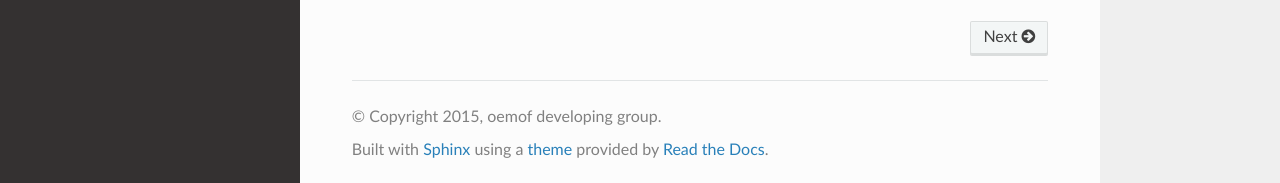
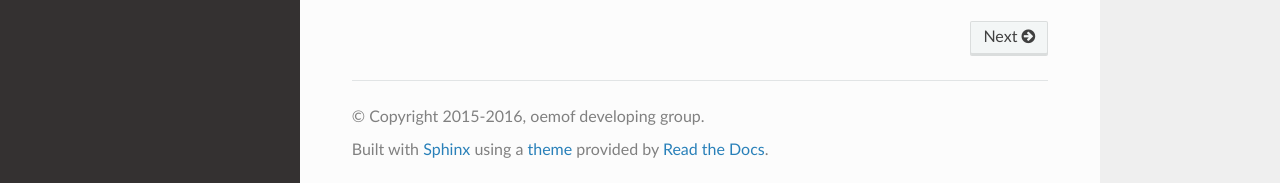
Before and after one commit to oemof/oemof-db, a Sphinx documentation site: the page built from doc/index.rst, in a window 1280 px wide and 1347 px high. Shown: the part 1161-1344 px from the top of the window. Built offline with Sphinx 7.4.7 and the Read the Docs theme 2.0.0, drawn with Linux system fonts in a browser that asks for light colours; formulas are drawn with MathJax 3; pages that are not in the unit, such as notebooks, are missing from menus.

Commit message:
Fix copyright time period

```diff
--- a/doc/conf.py
+++ b/doc/conf.py
@@ -52,7 +52,7 @@ master_doc = 'index'
 
 # General information about the project.
 project = u'oemof.db'
-copyright = u'2015, oemof developing group'
+copyright = u'2015-2016, oemof developing group'
 author = u'Uwe Krien, oemof developing group'
 
 # The version info for the project you're documenting, acts as replacement for
@@ -277,7 +277,7 @@ texinfo_documents = [
 epub_title = u'oemof.db'
 epub_author = u'Uwe Krien, oemof developing group'
 epub_publisher = u'oemof developing group'
-epub_copyright = u'2015, oemof developing group'
+epub_copyright = u'2015-2016, oemof developing group'
 
 # The basename for the epub file. It defaults to the project name.
 #epub_basename = u'pahesmf'
```
